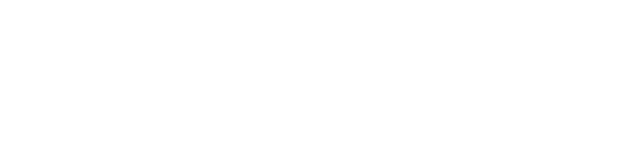
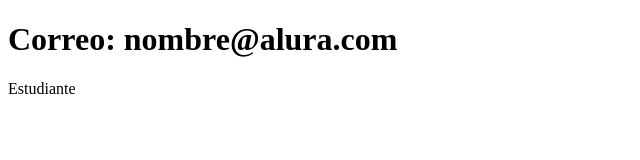
Before and after one commit to HoramCO/sistema-de-registro, a plain HTML site: page index.html in a window 1280 px wide. Shown: the whole page, without its empty margins (0-640 px from the left). Drawn offline with Linux system fonts and the light colour scheme.

Commit message:
Actualiza el contacto

```diff
--- a/index.html
+++ b/index.html
@@ -6,6 +6,7 @@
     <title>Sistema de Registro de Juegos</title>
 </head>
 <body>
-
+    <h1>Correo: nombre@alura.com</h1>
+        <p>Estudiante</p>
 </body>
 </html>
```
